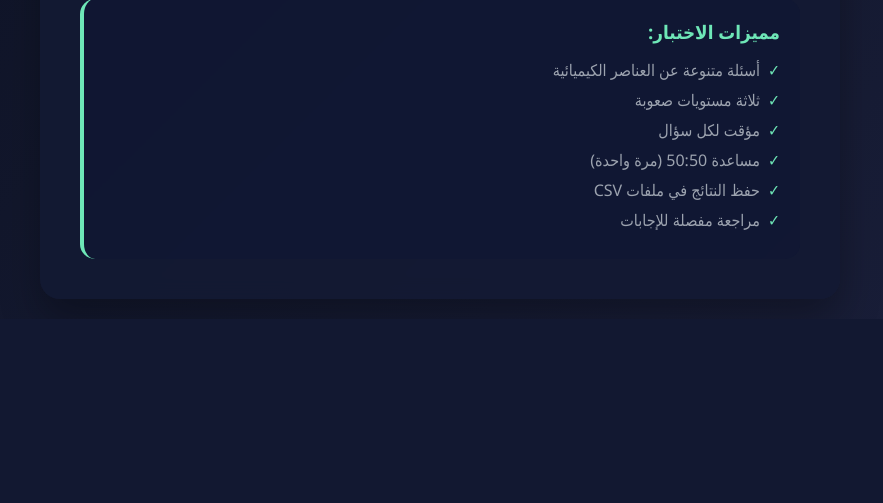
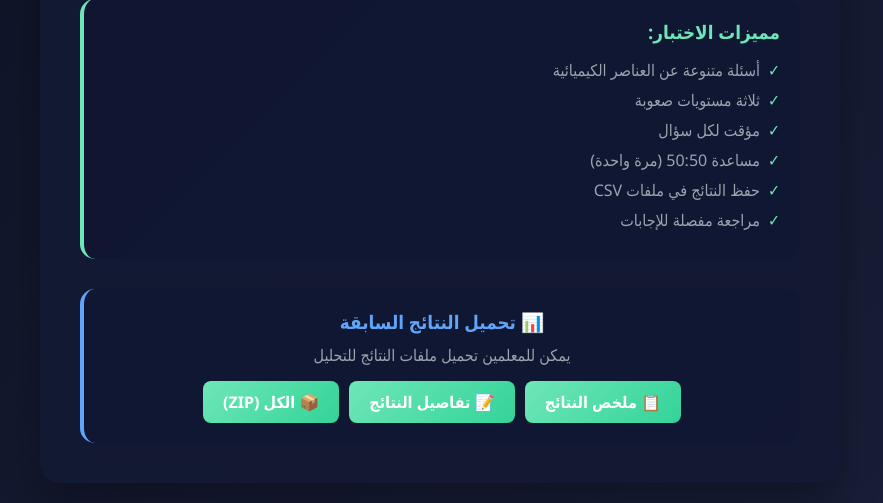
Before and after one commit to AhmedRawaf/Schoolgame, a Flask app: page / in a window 1280 px wide. Shown: the part 604-1107 px from the top of the page, without its empty margins (200-1083 px from the left). Before the commit the page ends 915 px from the top, so only its background shows below. Run offline with Flask 3, Linux system fonts and the light colour scheme.

Commit message:
Add download buttons for CSV files - teachers can download results

```diff
--- a/app.py
+++ b/app.py
@@ -16,7 +16,7 @@
     - Railway
 """
 
-from flask import Flask, render_template, request, jsonify, session, redirect, url_for
+from flask import Flask, render_template, request, jsonify, session, redirect, url_for, send_file
 import random
 import csv
 import os
@@ -338,5 +338,55 @@ def new_game():
     session.clear()
     return redirect('/')
 
+@app.route('/download/summary')
+def download_summary():
+    """تحميل ملف ملخص النتائج"""
+    base = os.path.abspath(os.path.dirname(__file__))
+    summary_path = os.path.join(base, "results_summary.csv")
+
+    if os.path.exists(summary_path):
+        return send_file(summary_path, as_attachment=True, download_name='ملخص_نتائج_الاختبار.csv')
+    else:
+        return "ملف الملخص غير موجود", 404
+
+@app.route('/download/detailed')
+def download_detailed():
+    """تحميل ملف تفاصيل النتائج"""
+    base = os.path.abspath(os.path.dirname(__file__))
+    detail_path = os.path.join(base, "results_detailed.csv")
+
+    if os.path.exists(detail_path):
+        return send_file(detail_path, as_attachment=True, download_name='تفاصيل_نتائج_الاختبار.csv')
+    else:
+        return "ملف التفاصيل غير موجود", 404
+
+@app.route('/download/both')
+def download_both():
+    """تحميل كلا الملفين كـ ZIP"""
+    import zipfile
+    import io
+
+    base = os.path.abspath(os.path.dirname(__file__))
+    summary_path = os.path.join(base, "results_summary.csv")
+    detail_path = os.path.join(base, "results_detailed.csv")
+
+    # إنشاء ملف ZIP في الذاكرة
+    memory_file = io.BytesIO()
+
+    with zipfile.ZipFile(memory_file, 'w') as zf:
+        if os.path.exists(summary_path):
+            zf.write(summary_path, 'ملخص_نتائج_الاختبار.csv')
+        if os.path.exists(detail_path):
+            zf.write(detail_path, 'تفاصيل_نتائج_الاختبار.csv')
+
+    memory_file.seek(0)
+
+    return send_file(
+        io.BytesIO(memory_file.getvalue()),
+        as_attachment=True,
+        download_name='نتائج_الاختبار.zip',
+        mimetype='application/zip'
+    )
+
 if __name__ == '__main__':
     app.run(debug=True, host='0.0.0.0', port=5000)
--- a/templates/index.html
+++ b/templates/index.html
@@ -137,6 +137,50 @@
             right: 0;
         }
 
+        .download-section {
+            margin-top: 30px;
+            padding: 20px;
+            background: rgba(15, 23, 52, 0.6);
+            border-radius: 15px;
+            border-left: 4px solid #60a5fa;
+            text-align: center;
+        }
+
+        .download-section h3 {
+            color: #60a5fa;
+            margin-bottom: 10px;
+        }
+
+        .download-section p {
+            color: #9ca3af;
+            margin-bottom: 15px;
+        }
+
+        .download-buttons {
+            display: flex;
+            gap: 10px;
+            justify-content: center;
+            flex-wrap: wrap;
+        }
+
+        .download-btn {
+            background: linear-gradient(135deg, #6ee7b7, #34d399);
+            color: white;
+            padding: 10px 20px;
+            border-radius: 8px;
+            text-decoration: none;
+            font-weight: 600;
+            transition: all 0.3s ease;
+            display: inline-block;
+        }
+
+        .download-btn:hover {
+            transform: translateY(-2px);
+            box-shadow: 0 5px 15px rgba(110, 231, 183, 0.3);
+            color: white;
+            text-decoration: none;
+        }
+
         @media (max-width: 768px) {
             .form-grid {
                 grid-template-columns: 1fr;
@@ -204,6 +248,16 @@
                 <li>مراجعة مفصلة للإجابات</li>
             </ul>
         </div>
+
+        <div class="download-section">
+            <h3>📊 تحميل النتائج السابقة</h3>
+            <p>يمكن للمعلمين تحميل ملفات النتائج للتحليل</p>
+            <div class="download-buttons">
+                <a href="/download/summary" class="download-btn">📋 ملخص النتائج</a>
+                <a href="/download/detailed" class="download-btn">📝 تفاصيل النتائج</a>
+                <a href="/download/both" class="download-btn">📦 الكل (ZIP)</a>
+            </div>
+        </div>
     </div>
 
     <script>
```
Also changed, not shown: templates/results.html (+32 -1 lines).
